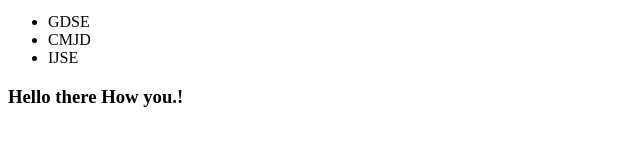
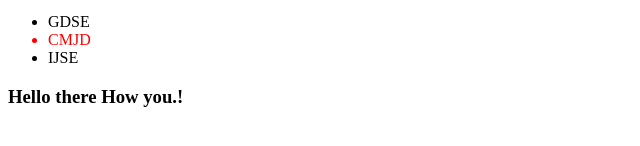
Before and after one commit to Dazzler123/JavaScript-Lectures, a plain HTML site: page Traversing.html in a window 1280 px wide. Shown: the part 386-532 px from the top of the page, 0-640 px from the left. Drawn offline with Linux system fonts and the light colour scheme.

Commit message:
Content added

```diff
--- a/Traversing.html
+++ b/Traversing.html
@@ -49,6 +49,30 @@
 
 <script src="DOM_Manipulation_Using%20JQuery/assets/js/jquery-3.6.1.min.js"></script>
 <script>
+    /*Methods that we can use for traversing*/
+    /*
+    * children();
+    * parent();
+    * parents();
+    * find();
+    * get();
+    * eq();
+    * children(":nth-child(1)")
+    * children(":eq(1)")
+    * */
+
+
+    //children
+    $('body').children();
+    //return all the root children of selected element
+
+    $('html').children();
+
+    //then how to select one of the child
+    $('body').children('ul'); // select one from children
+
+
+    $('#d').parent().children('div').children().children().children('ul').children(":nth-child(2)").css('color','red');
 
 </script>
 </body>
```
